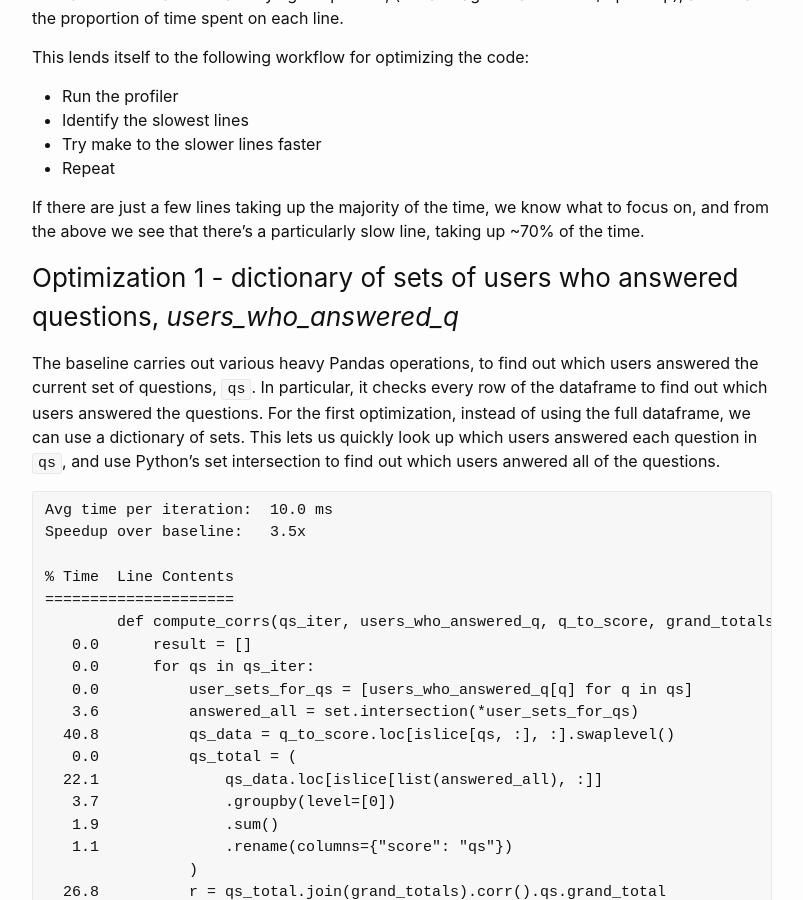
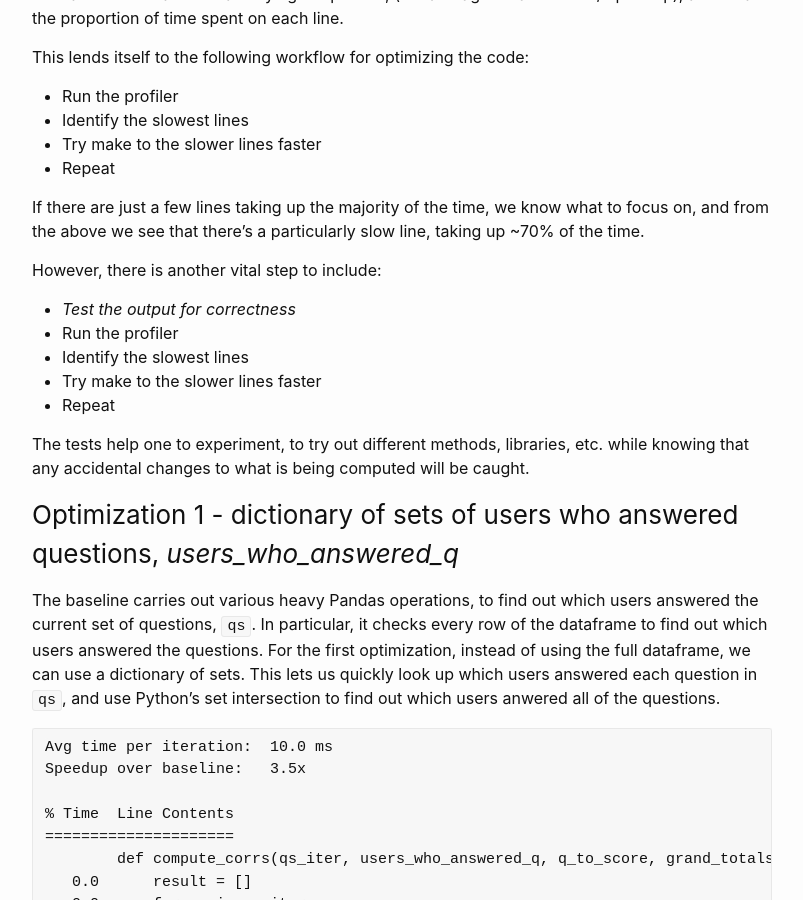
Before and after one commit to sradc/sradc.github.io, a Jekyll site: the page built from _posts/2023-10-29-python-corrset-optimization.md, in a window 1280 px wide and 900 px high, scrolled down 2338 px. Shown: the whole window, without its empty margins (238-1041 px from the left). Built offline with Jekyll 4.4.1, drawn with Linux system fonts in a browser that asks for light colours; some of the changed text lies outside the part shown.

Commit message:
added a note about the tests, (which I hadn't mentioned)

```diff
--- a/_posts/2023-10-29-python-corrset-optimization.md
+++ b/_posts/2023-10-29-python-corrset-optimization.md
@@ -116,9 +116,20 @@ This lends itself to the following workflow for optimizing the code:
 - Try make to the slower lines faster
 - Repeat
 
-
 If there are just a few lines taking up the majority of the time, we know what to focus on, and from the above we see that there's a particularly slow line, taking up ~70% of the time.
 
+However, there is another vital step to include:
+
+- _Test the output for correctness_
+- Run the profiler
+- Identify the slowest lines
+- Try make to the slower lines faster
+- Repeat
+
+The tests help one to experiment,
+to try out different methods, libraries, etc.
+while knowing that any accidental changes
+to what is being computed will be caught.
 
 ### Optimization 1 - dictionary of sets of users who answered questions, _users_who_answered_q_
 
```
Also changed, not shown: other parts of _posts/2023-10-29-python-corrset-optimization.md (+1 -1 lines).
